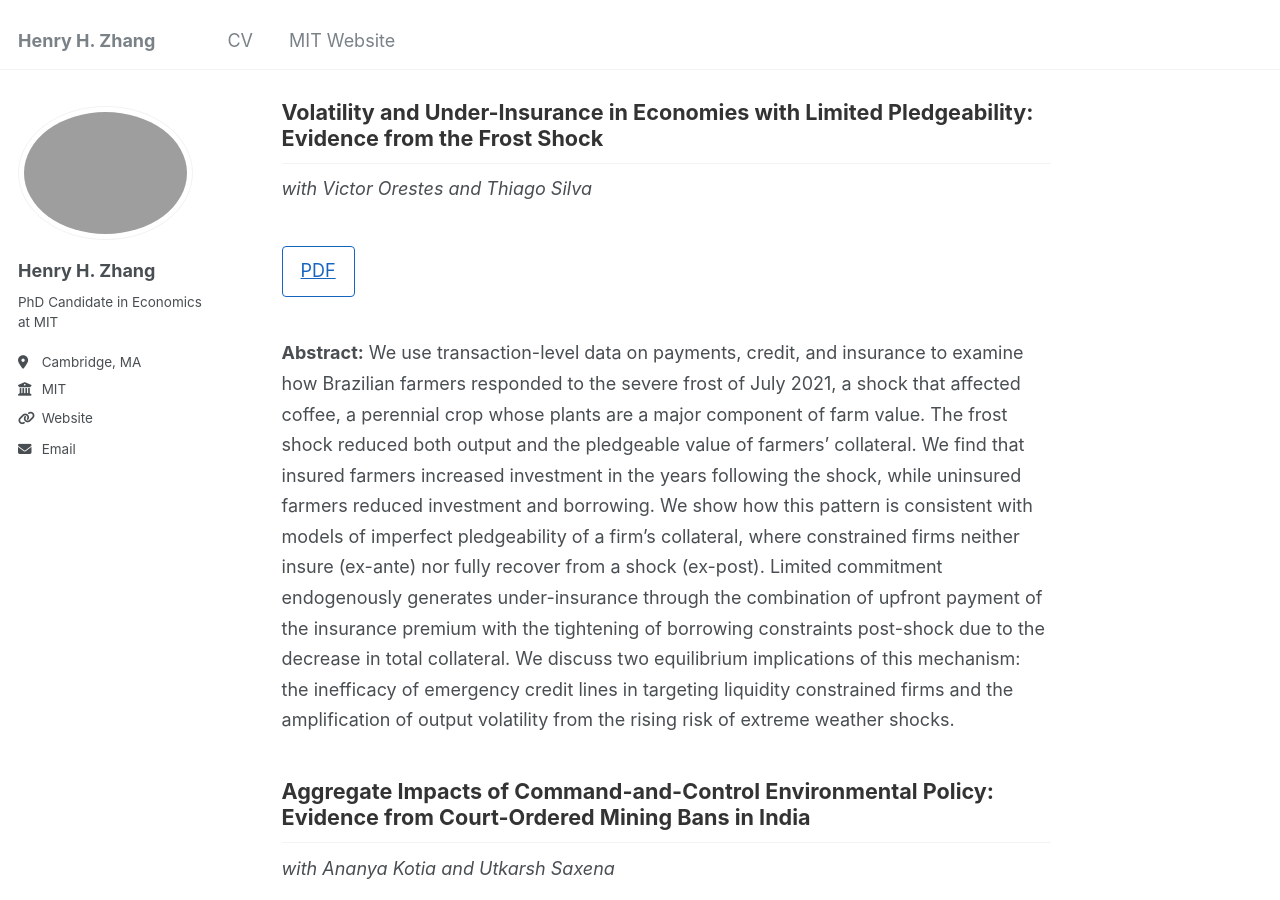
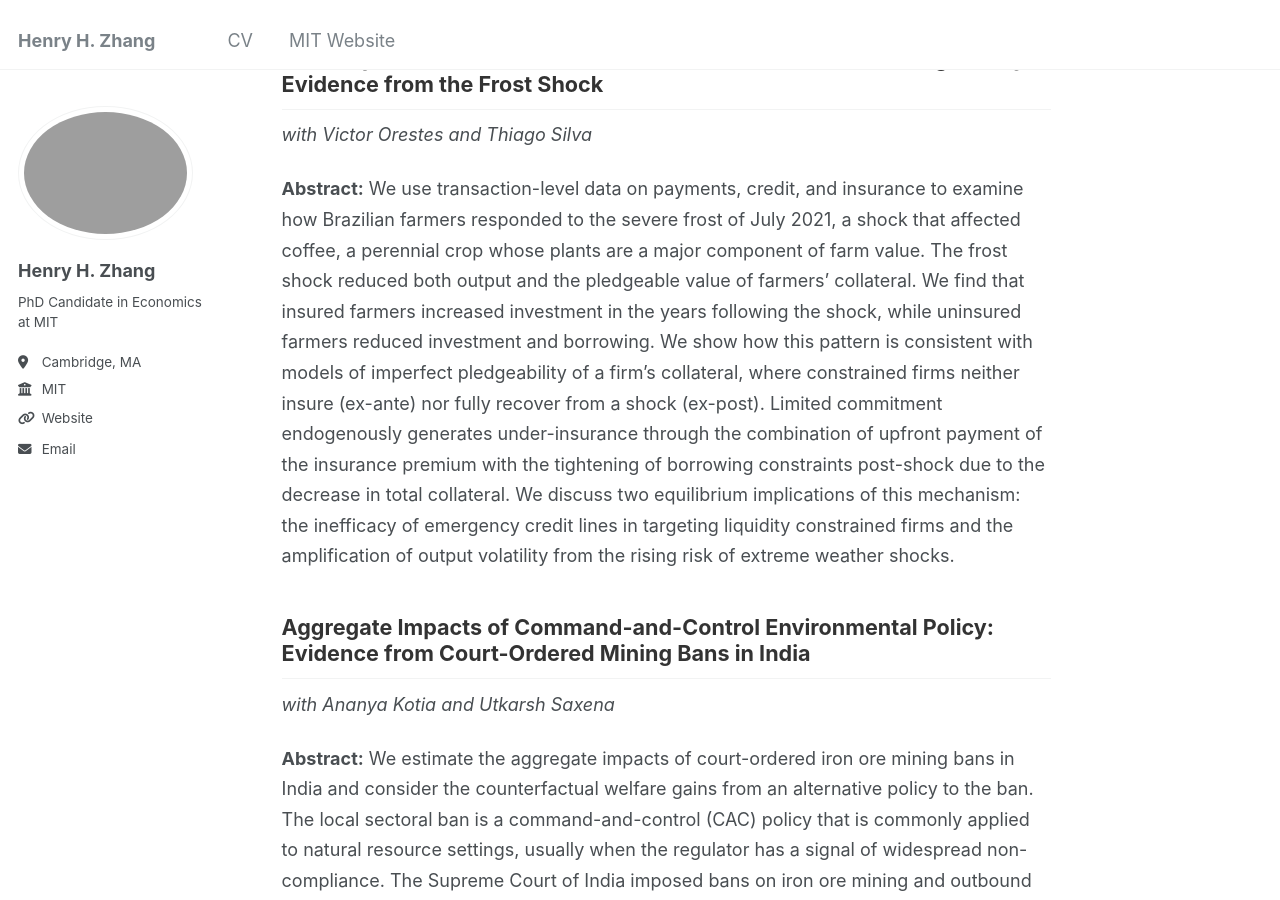
Before and after one commit to heath-aster/heath-aster.github.io, a Jekyll site: the page built from _pages/about.md, in a window 1280 px wide and 900 px high, scrolled down 966 px. Built offline with Jekyll 4.4.1, drawn with Linux system fonts in a browser that asks for light colours.

Commit message:
Update about.md

```diff
--- a/_pages/about.md
+++ b/_pages/about.md
@@ -14,15 +14,13 @@ I conduct research in finance, macroeconomics, and environmental economics. I am
 
 ## Job Market Paper: Firm-Level and Aggregate Effects of Cheaper Liquidity: Evidence from Factoring
 *with Victor Orestes and Thiago Silva*
-
 [PDF](files/JMP.pdf){: .btn--research}
 
 **Abstract:** We show that firms experience large increases in sales and purchases after receiving cheaper liquidity. We focus on factoring, defined as the supplier-initiated sale of receivables. In Brazil, receivables funds (FIDCs) securitize receivables for institutional investors. By assembling a novel transaction-level dataset of factoring with other credit operations for all registered firms and FIDCs, we construct a shift-share instrument for factoring financing supply based on FIDC flows. We then use a novel combination of electronic payments, trade credit, and employer-employee matched data to estimate the impacts. A flow-induced increase in receivables demand reduces firms' factoring interest rate. In response, firms demand more permanent labor and less temporary labor. In our model, these effects arise from factoring's purpose of reducing cash inflow volatility, helping firms match inflows to outflows, which firms otherwise achieve at an efficiency cost through substitution across labor types. Using our model, we estimate that an aggregate decrease in the economy-wide factoring spread by 1 percentage point leads to 0.3 to 0.5 percentage point increases in aggregate output and wages.
 
 ## Volatility and Under-Insurance in Economies with Limited Pledgeability: Evidence from the Frost Shock
 *with Victor Orestes and Thiago Silva*
-
-[PDF](files/Frost_Shock.pdf){: .btn--research}
+<!--[PDF](files/Frost_Shock.pdf){: .btn--research}-->
 
 **Abstract:** We use transaction-level data on payments, credit, and insurance to examine how Brazilian farmers responded to the severe frost of July 2021, a shock that affected coffee, a perennial crop whose plants are a major component of farm value. The frost shock reduced both output and the pledgeable value of farmers' collateral. We find that insured farmers increased investment in the years following the shock, while uninsured farmers reduced investment and borrowing. We show how this pattern is consistent with models of imperfect pledgeability of a firm's collateral, where constrained firms neither insure (ex-ante) nor fully recover from a shock (ex-post). Limited commitment endogenously generates under-insurance through the combination of upfront payment of the insurance premium with the tightening of borrowing constraints post-shock due to the decrease in total collateral. We discuss two equilibrium implications of this mechanism: the inefficacy of emergency credit lines in targeting liquidity constrained firms and the amplification of output volatility from the rising risk of extreme weather shocks.
 
```
